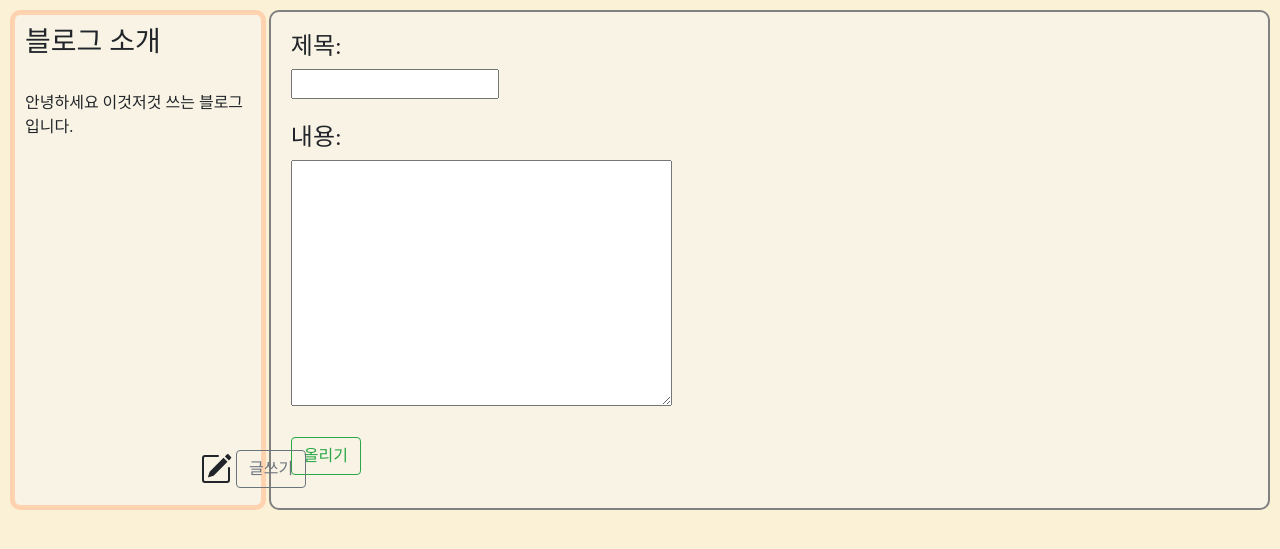
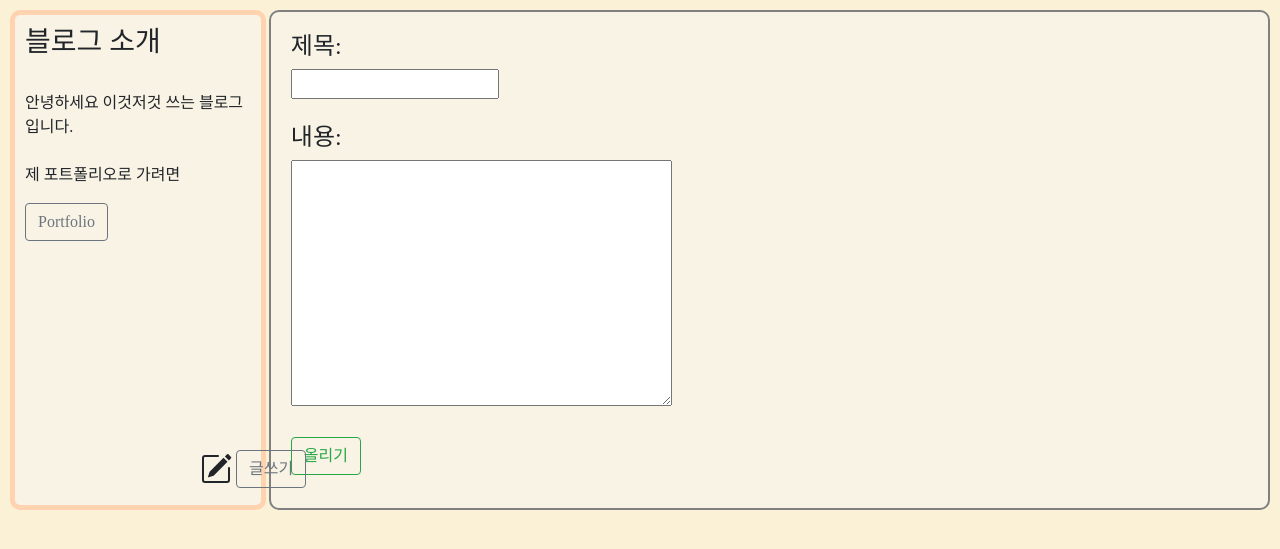
Before and after one commit to somsombenji/blog2-portfolio, a Django app: page /blog/new/ in a window 1280 px wide; the page is wider, and only the part inside the window is pictured. Shown: the part 100-649 px from the top of that part. Run offline with Django 3.2, Linux system fonts and the light colour scheme; some libraries are stand-ins or nearby versions; some web fonts are replaced.

Commit message:
subtle change

```diff
--- a/blog/templates/detail.html
+++ b/blog/templates/detail.html
@@ -79,7 +79,9 @@
         </div>
         <nav>
             <h3>블로그 소개</h3><br>
-            안녕하세요 이것저것 쓰는 블로그입니다.<br>
+            안녕하세요 이것저것 쓰는 블로그입니다.<br><br>
+            <p>제 포트폴리오로 가려면</p>
+            <a href="{%url 'portfolio'%}" type="button" class="btn btn-outline-secondary">Portfolio</a>
             <div class="edit">
                  <svg class="bi bi-pencil-square" width="2em" height="2em" viewBox="0 0 16 16" fill="currentColor" xmlns="http://www.w3.org/2000/svg">
                 <path d="M15.502 1.94a.5.5 0 010 .706L14.459 3.69l-2-2L13.502.646a.5.5 0 01.707 0l1.293 1.293zm-1.75 2.456l-2-2L4.939 9.21a.5.5 0 00-.121.196l-.805 2.414a.25.25 0 00.316.316l2.414-.805a.5.5 0 00.196-.12l6.813-6.814z"/>
--- a/blog/templates/new.html
+++ b/blog/templates/new.html
@@ -79,7 +79,9 @@
         </div>
         <nav>
             <h3>블로그 소개</h3><br>
-            안녕하세요 이것저것 쓰는 블로그입니다.<br>
+            안녕하세요 이것저것 쓰는 블로그입니다.<br><br>
+            <p>제 포트폴리오로 가려면</p>
+            <a href="{%url 'portfolio'%}" type="button" class="btn btn-outline-secondary">Portfolio</a>
             <div class="edit">
                  <svg class="bi bi-pencil-square" width="2em" height="2em" viewBox="0 0 16 16" fill="currentColor" xmlns="http://www.w3.org/2000/svg">
                 <path d="M15.502 1.94a.5.5 0 010 .706L14.459 3.69l-2-2L13.502.646a.5.5 0 01.707 0l1.293 1.293zm-1.75 2.456l-2-2L4.939 9.21a.5.5 0 00-.121.196l-.805 2.414a.25.25 0 00.316.316l2.414-.805a.5.5 0 00.196-.12l6.813-6.814z"/>
--- a/portfolio/templates/portfolio.html
+++ b/portfolio/templates/portfolio.html
@@ -32,7 +32,7 @@
                 background-color: rgba(246,246,246,0.6);
                 padding: 10px;
                 border-radius: 10px;
-                position: fixed;
+                /*position: fixed;*/
             }
             .photo {
                 width: 77%;
@@ -42,7 +42,7 @@
                 padding: 10px;
                 margin-bottom: 10px;
                 overflow: auto;
-
+                border-radius: 10px;
             }
             .photo_title {
                 width: 95%;
```
